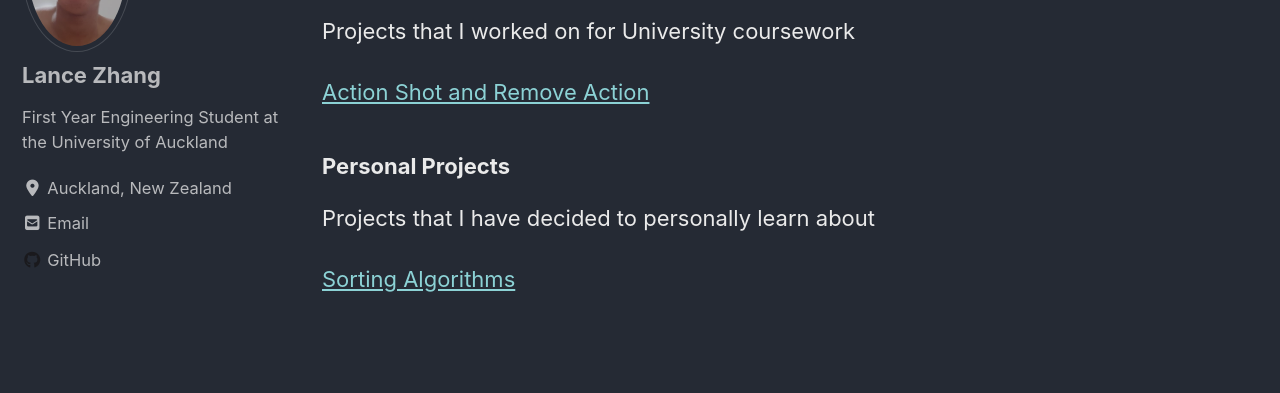
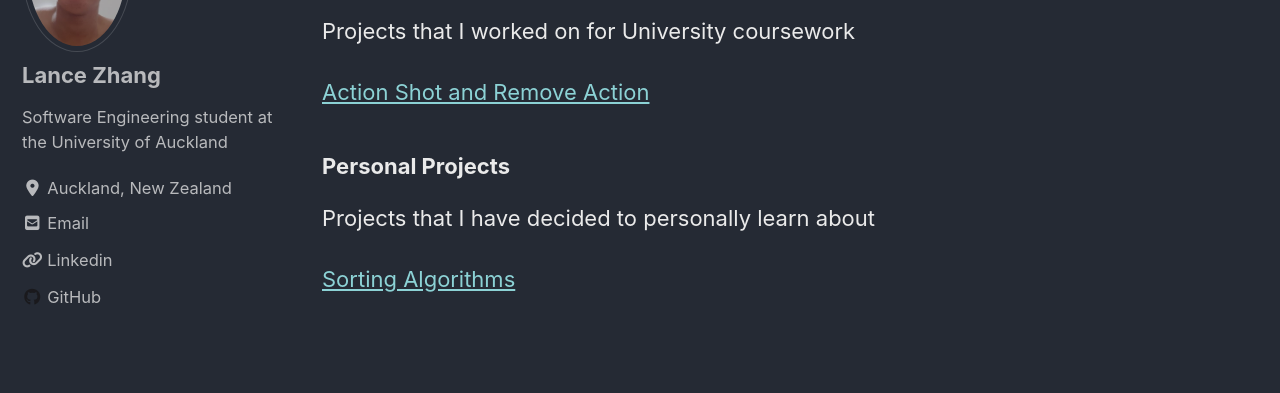
Before and after one commit to lancelancezhang/lancelancezhang.github.io, a Jekyll site: the page built from _pages/projects.md, in a window 1280 px wide. Shown: the part 223-616 px from the top of the page. Built offline with Jekyll 4.4.1, drawn with Linux system fonts in a browser that asks for light colours; cached includes are drawn as plain includes; nearby versions of some CDN libraries.

Commit message:
Test commit

```diff
--- a/_config.yml
+++ b/_config.yml
@@ -109,16 +109,16 @@ analytics:
 author:
   name             : "Lance Zhang"
   avatar           : "/images/profile pic.JPG"
-  bio              : "First Year Engineering Student at the University of Auckland"
+  bio              : "Software Engineering student at the University of Auckland"
   location         : "Auckland, New Zealand"
   email            :
   links:
     - label: "Email"
       icon: "fas fa-fw fa-envelope-square"
       url: lancelancezhang@gmail.com
-    - label: "Website"
+    - label: "Linkedin"
       icon: "fas fa-fw fa-link"
-      # url: "https://your-website.com"
+      url: "https://www.linkedin.com/in/lancelancezhang/"
     - label: "Twitter"
       icon: "fab fa-fw fa-twitter-square"
       # url: "https://twitter.com/"
```
